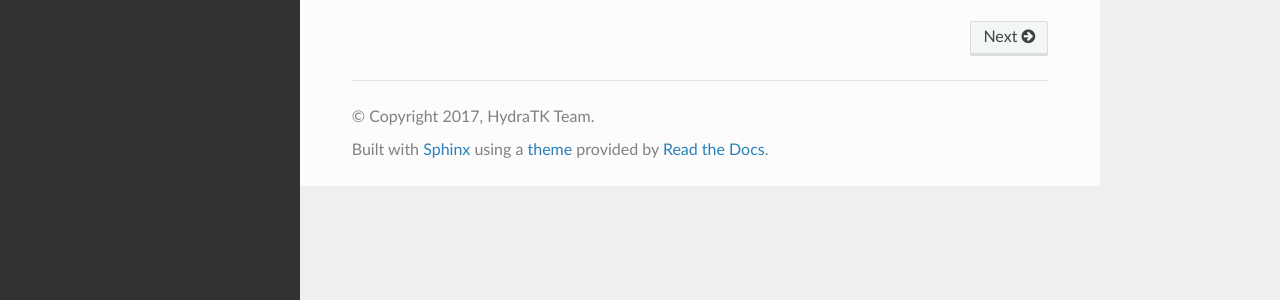
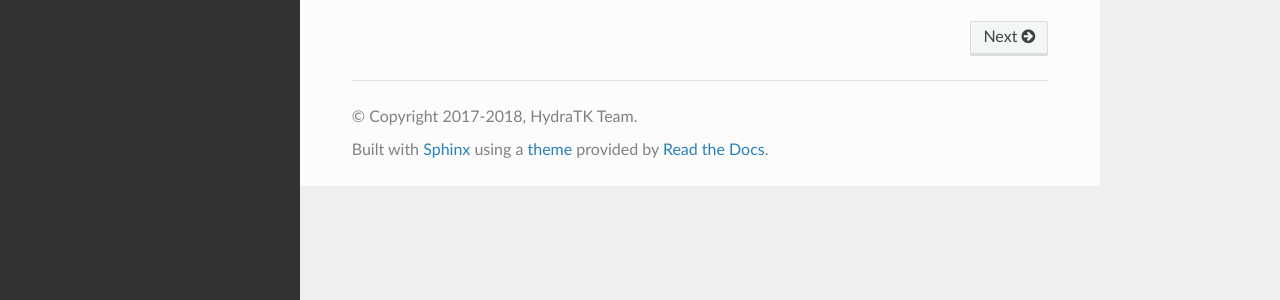
Before and after one commit to hydratk/hydratk-lib-numeric, a Sphinx documentation site: the page built from doc/index.rst, in a window 1280 px wide. Shown: the part 187-487 px from the top of the page. Built offline with Sphinx 7.4.7 and the Read the Docs theme 2.0.0, drawn with Linux system fonts in a browser that asks for light colours; formulas are drawn with MathJax 3.

Commit message:
Modified - year 2018

```diff
--- a/doc/conf.py
+++ b/doc/conf.py
@@ -42,7 +42,7 @@ master_doc = 'index'
 
 # General information about the project.
 project = u'hydratk-lib-numeric'
-copyright = u'2017, HydraTK Team'
+copyright = u'2017-2018, HydraTK Team'
 
 # The version info for the project you're documenting, acts as replacement for
 # |version| and |release|, also used in various other places throughout the
```
Also changed, not shown: LICENSE.txt.
